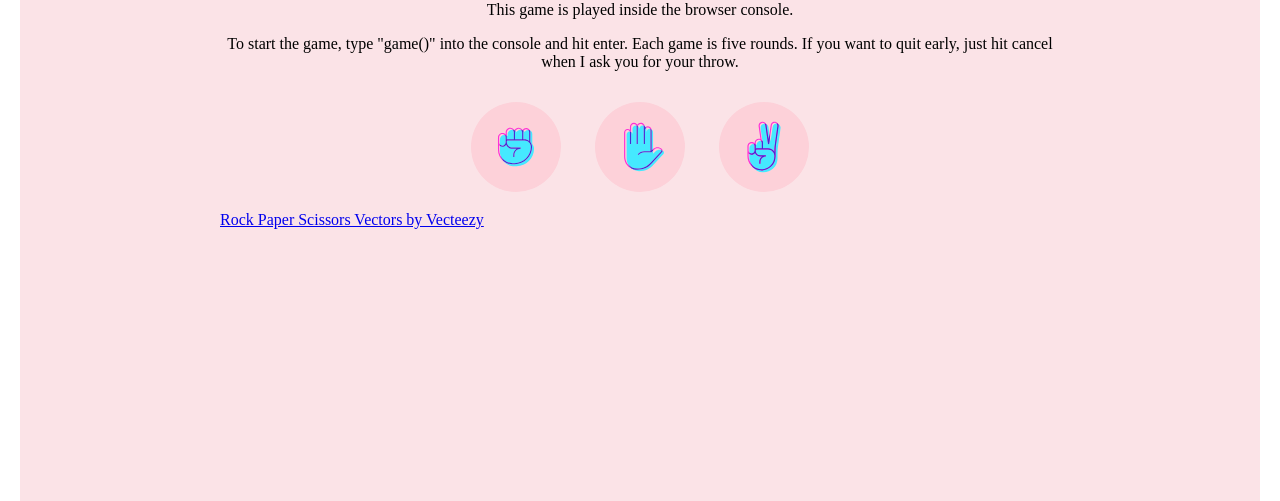
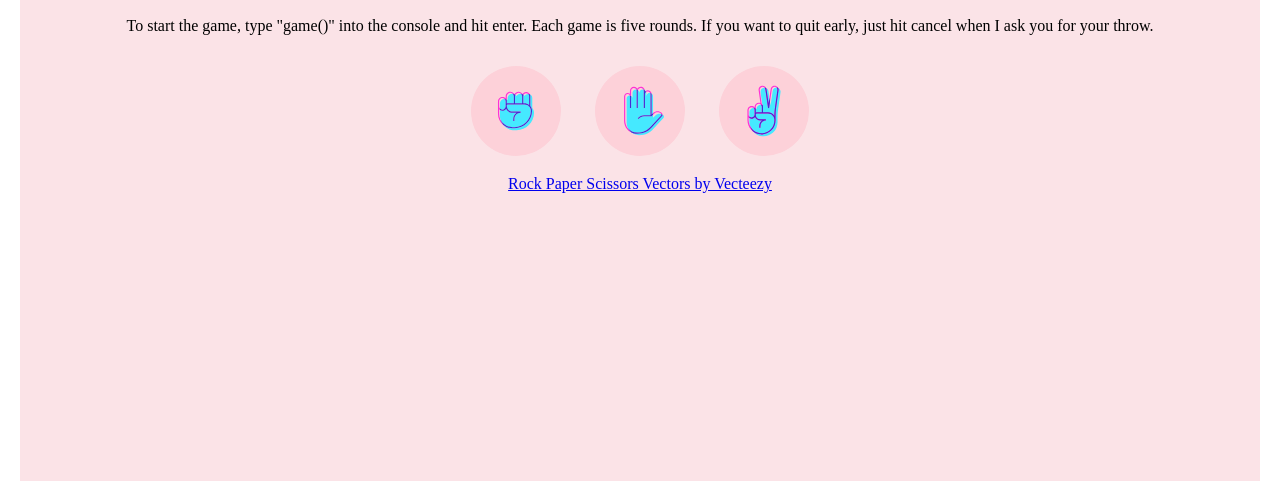
Before and after one commit to e-lu6a/rockpaperscissors, a plain HTML site: page index.html in a window 1280 px wide. Shown: the part 299-800 px from the top of the page. Drawn offline with Linux system fonts and the light colour scheme.

Commit message:
Mostly working

```diff
--- a/script.js
+++ b/script.js
@@ -128,10 +128,14 @@ const paperButton = document.querySelector('#paper');
 
 function throwHand (e) {
     if (rounds >= 5) {
-        readout.innerHTML = "start over!";
+        readout.innerHTML += "start over!";
     } else {
-    readout.innerHTML += "<p>" + e.target.id + "</p>";
         rounds++;
+        playerSelection = e.target.id;
+        computerSelection = computerPlay();
+
+        readout.innerHTML += "<p>You played: " + e.target.id + " Computer played: " + computerSelection + " " + playRound(playerSelection, computerSelection) + "</p>";
+
     }
 }
 
--- a/style.css
+++ b/style.css
@@ -14,15 +14,21 @@ html {
     https://css-tricks.com/body-border/
     */
 
-    height: 100%;
+    height: calc(100%);
+    background-color: white;
 
 }
 
 body {
+    min-height: calc(100% - 190px);
+
+    background-color: var(--pink2);
     border: 20px solid white;
-    min-height: 100%;
-    padding: 200px;
-    background-color: var(--pink2);
+    display: flex;
+    flex-direction: column;
+    justify-content: flex-start;
+    padding-top: 150px;
+    align-items: center;
 
     text-align: center;
 
@@ -47,5 +53,4 @@ body {
 }
 
 .credits {
-    position: absolute;
 }
```
